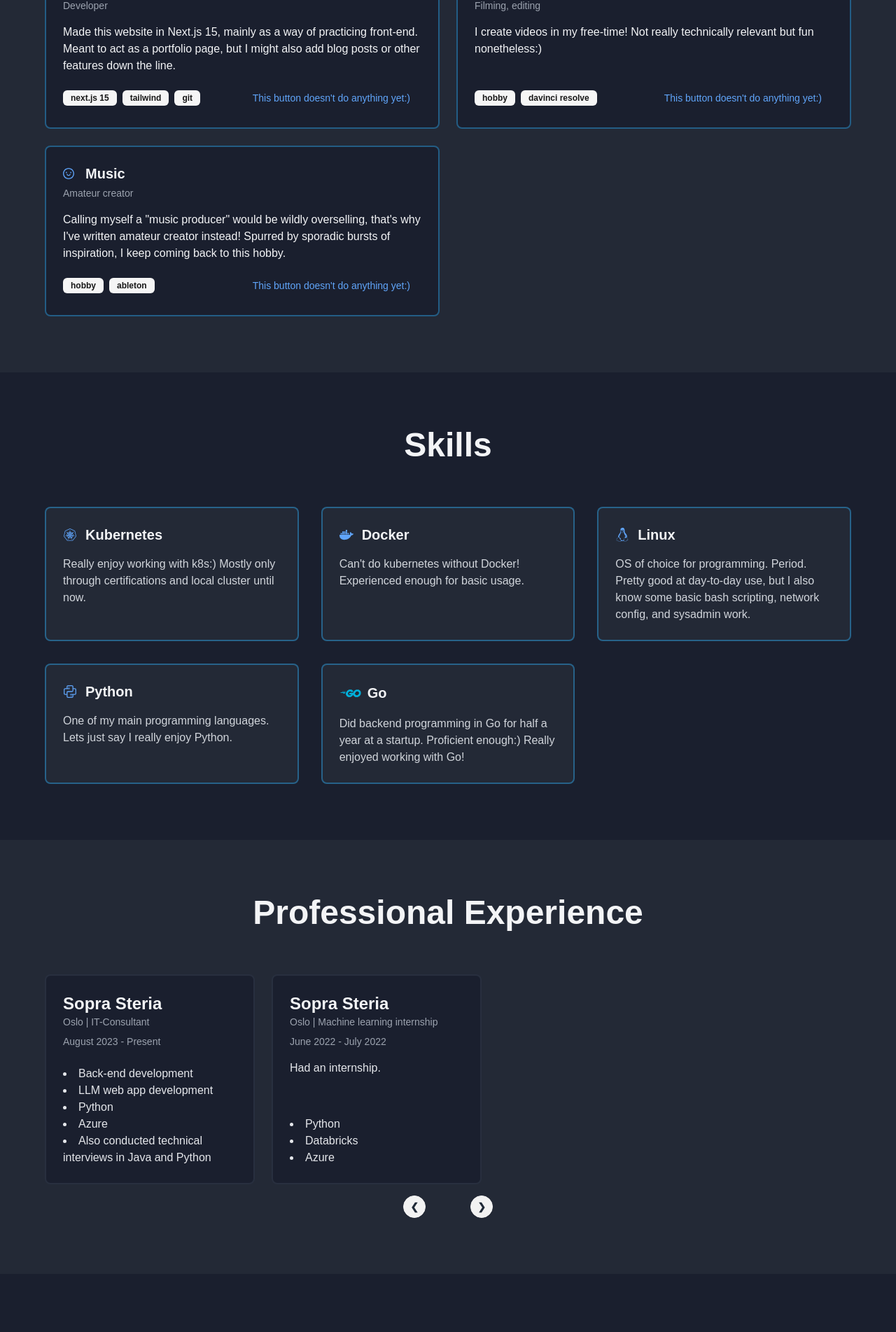
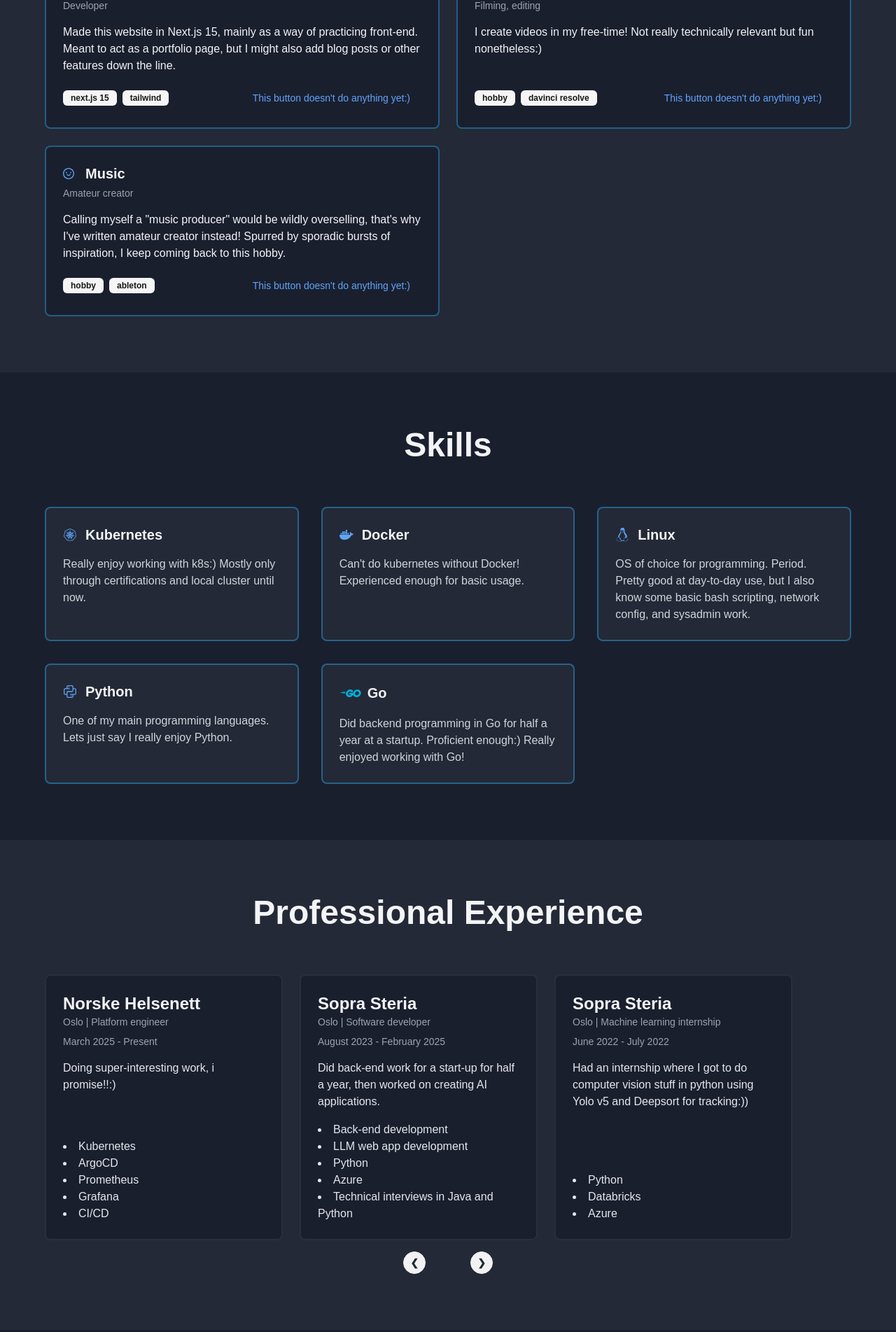
Before and after one commit to TheRealArmon/armon_portfolio, a Next.js app: page / in a window 1280 px wide. Shown: the part 672-2575 px from the top of the page at 70% size. Built offline with nearby package versions, Linux system fonts and the light colour scheme.

Commit message:
new job! updated info and minor visual changes

```diff
--- a/components/AboutSection.tsx
+++ b/components/AboutSection.tsx
@@ -18,7 +18,8 @@ export function AboutSection() {
           <h1 className="text-5xl font-bold mb-4">Armon Hakimi</h1>
           <div className="mb-6">
             <h2 className="text-2xl">
-              Engineer at <span className="text-[#2D9CDB]">Sopra Steria</span>
+              Platform engineer at{" "}
+              <span className="text-[#2D9CDB]">Norsk Helsenett</span>
             </h2>
           </div>
           <p className="text-xl text-gray-300 mb-8 max-w-2xl">
--- a/components/ExperienceItem.tsx
+++ b/components/ExperienceItem.tsx
@@ -18,7 +18,7 @@ export function ExperienceItem({
   responsibilities,
 }: ExperienceItemProps) {
   return (
-    <div className="bg-[#1a1f2e] rounded-lg p-6 border-2 border-gray-700 hover:border-gray-600 border-opacity-50 w-[300px] min-h-[300px] flex flex-col justify-between">
+    <div className="bg-[#1a1f2e] rounded-lg p-6 border-2 border-gray-700 hover:border-gray-600 border-opacity-50 w-[340px] min-h-[300px] flex flex-col justify-between">
       <div>
         <h3 className="text-2xl font-bold">{company}</h3>
         <p className="text-gray-400 text-sm mb-2">
--- a/components/ExperiencesSection.tsx
+++ b/components/ExperiencesSection.tsx
@@ -4,36 +4,35 @@ import { ExperienceItem } from "./ExperienceItem";
 
 export function ExperiencesSection() {
   const experiences = [
-    // {
-    //   company: "Norske Helsenett",
-    //   location: "Oslo",
-    //   position: "Kubernetes developer",
-    //   date: "March 2025 - Present",
-    //   description:
-    //     "Responsible for moving microservices onto Kubernetes.",
-    //   showDescription: false,
-    //   responsibilities: [
-    //     "ArgoCD",
-    //     "Prometheus",
-    //     "CI/CD",
-    //     "Kubernetes",
-    //     "Linux",
-    //   ],
-    // },
+    {
+      company: "Norske Helsenett",
+      location: "Oslo",
+      position: "Platform engineer",
+      date: "March 2025 - Present",
+      description: "Doing super-interesting work, i promise!!:)",
+      showDescription: true,
+      responsibilities: [
+        "Kubernetes",
+        "ArgoCD",
+        "Prometheus",
+        "Grafana",
+        "CI/CD",
+      ],
+    },
     {
       company: "Sopra Steria",
       location: "Oslo",
-      position: "IT-Consultant",
-      date: "August 2023 - Present",
+      position: "Software developer",
+      date: "August 2023 - February 2025",
       description:
-        "Did back-end work for a start-up for half a year, then worked with creating AI applications for various customers.",
-      showDescription: false,
+        "Did back-end work for a start-up for half a year, then worked on creating AI applications.",
+      showDescription: true,
       responsibilities: [
         "Back-end development",
         "LLM web app development",
         "Python",
         "Azure",
-        "Also conducted technical interviews in Java and Python",
+        "Technical interviews in Java and Python",
       ],
     },
     {
@@ -41,7 +40,8 @@ export function ExperiencesSection() {
       location: "Oslo",
       position: "Machine learning internship",
       date: "June 2022 - July 2022",
-      description: "Had an internship.",
+      description:
+        "Had an internship where I got to do computer vision stuff in python using Yolo v5 and Deepsort for tracking:))",
       showDescription: true,
       responsibilities: ["Python", "Databricks", "Azure"],
     },
--- a/components/ProjectsSection.tsx
+++ b/components/ProjectsSection.tsx
@@ -9,7 +9,7 @@ export function ProjectsSection() {
       description:
         "Made this website in Next.js 15, mainly as a way of practicing front-end.\
       Meant to act as a portfolio page, but I might also add blog posts or other features down the line.",
-      tags: ["next.js 15", "tailwind", "git"],
+      tags: ["next.js 15", "tailwind"],
       icon: <Icons.GlobalOutlined className="w-6 h-6 text-blue-400" />,
     },
     {
```
Also changed, not shown: 1 other file (tests, documents, lock files or other folders).
